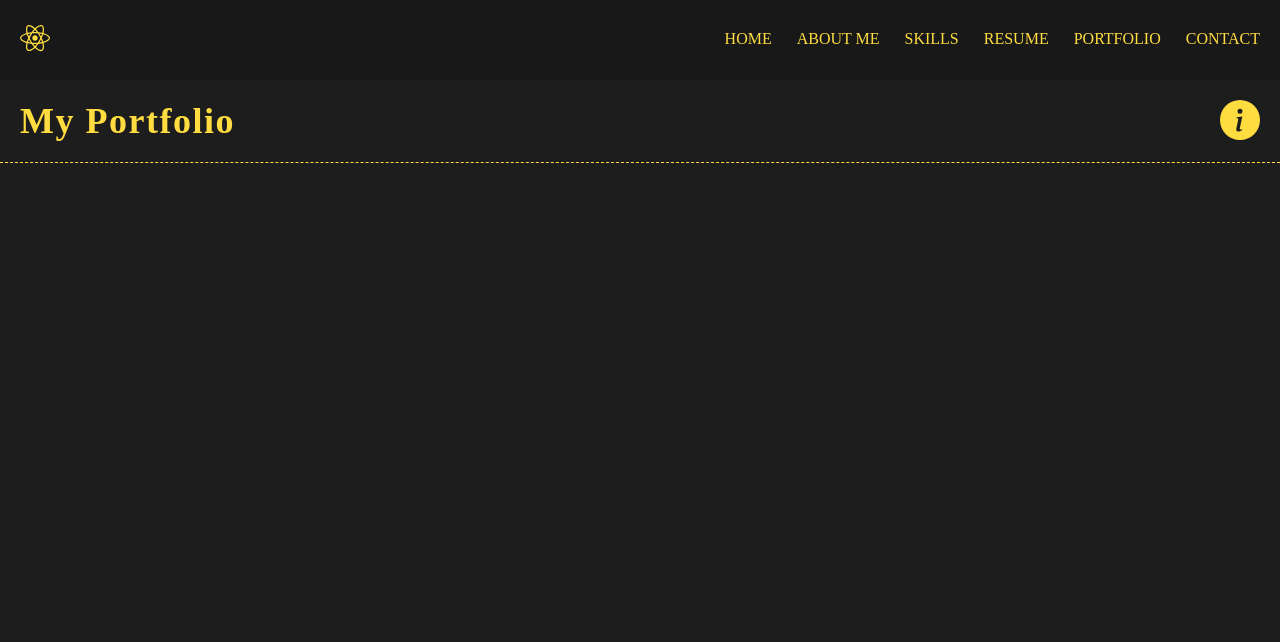
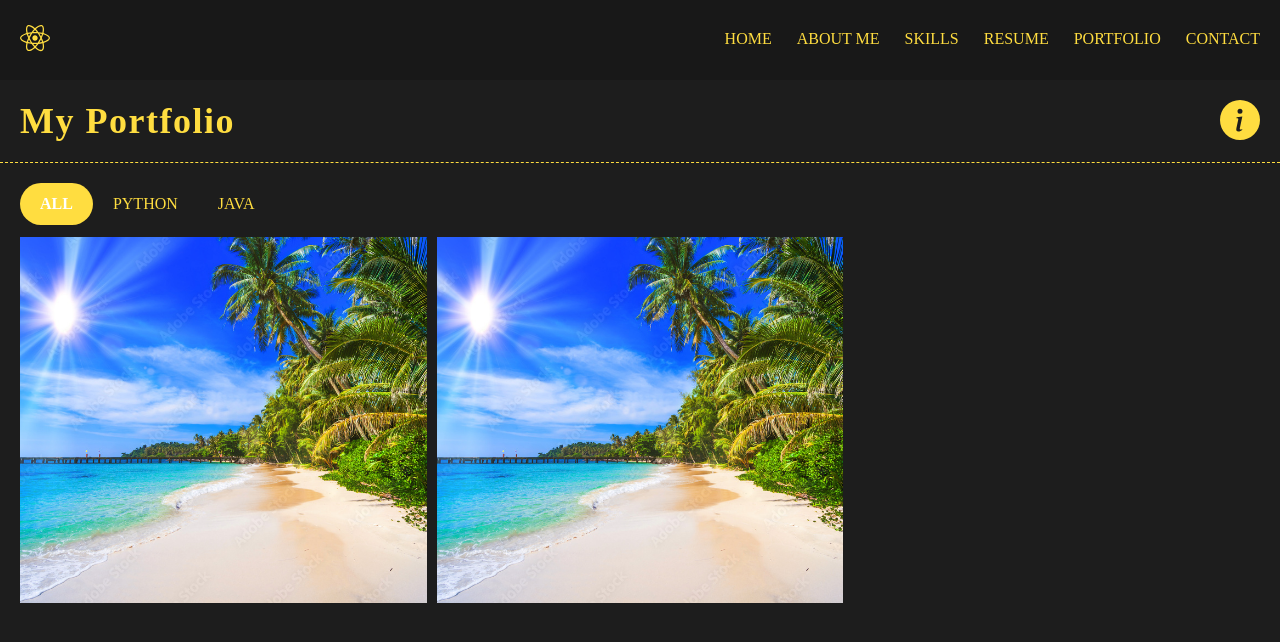
Before and after one commit to ssood123/Personal-Website, a React (Create React App) app: page /portfolio in a window 1280 px wide. Shown: the top 642 px of the page. Built offline with nearby package versions, Linux system fonts and the light colour scheme.

Commit message:
implemented skeleton of portfolio page

```diff
--- a/src/containers/portfolio/index.jsx
+++ b/src/containers/portfolio/index.jsx
@@ -1,14 +1,100 @@
-import React from "react";
+import React, { useState } from "react";
 import { BsInfoCircleFill } from "react-icons/bs";
 import PageHeaderContent from "../../components/pageHeaderContent";
+import image1 from "../../images/image1.jpg";
+import "./styles.scss";
 
 const Portfolio = () => {
-    return(
+    const [filteredValue, setFilteredValue] = useState(1);
+    const [hoveredValue, setHoveredValue] = useState(null);
+
+    const portfolioData = [
+        {
+            id: 2,
+            name: "Python App",
+            image: image1,
+            link: ''
+        },
+        {
+            id: 3,
+            name: "Java App",
+            image: image1,
+            link: ''
+        }
+    ];
+
+    const filterData = [
+        {
+            filterId: 1,
+            label: "All"
+        },
+        {
+            filterId: 2,
+            label: "Python"
+        },
+        {
+            filterId: 3,
+            label: "Java"
+        }
+    ];
+
+    const handleFilter = (currentId) => {
+        setFilteredValue(currentId);
+    }
+
+    const handleHover = (index) => {
+        setHoveredValue(index);
+    }
+
+    const filteredItems = filteredValue === 1 ? portfolioData : portfolioData.filter(item => item.id === filteredValue);
+    console.log("test", hoveredValue);
+    return (
         <section id="portfolio" className="portfolio">
             <PageHeaderContent
-                headerText = "My Portfolio"
-                icon = {<BsInfoCircleFill size={40} />}
+                headerText="My Portfolio"
+                icon={<BsInfoCircleFill size={40} />}
             />
+            <div className="portfolio__content">
+                <ul className="portfolio__content__filter">
+                    {
+                        filterData.map((item) => (
+                            <li className={item.filterId === filteredValue ? "active" : ""} key={item.filterId} onClick={() => handleFilter(item.filterId)}>
+                                {
+                                    item.label
+                                }
+
+                            </li>
+                        ))
+                    }
+                </ul>
+                <div className="portfolio__content__cards">
+                    {
+                        filteredItems.map((item, index) => (
+                            <div className="portfolio__content__cards__item"
+                                key={item.name}
+                                onMouseEnter={() => handleHover(index)}
+                                onMouseLeave={() => handleHover(null)}>
+                                <div className="portfolio__content__cards__item__img-wrapper">
+                                    <a>
+                                        <img src={item.image} />
+                                    </a>
+                                </div>
+                                <div className="overlay">
+                                    {
+                                        index === hoveredValue && (
+                                            <div>
+                                                <p>{item.name}</p>
+                                                <button>Visit</button>
+                                            </div>
+                                        )
+                                    }
+                                </div>
+                            </div>
+                        ))
+                    }
+
+                </div>
+            </div>
         </section>
     )
 }
--- a/src/containers/portfolio/styles.scss
+++ b/src/containers/portfolio/styles.scss
@@ -0,0 +1,147 @@
+.portfolio{
+    &__content{
+        padding: 20px;
+        width: 100%;
+
+        &__filter{
+            display: inline-block;
+            margin: 0 auto;
+            padding-bottom: 0px;
+
+            li{
+                font-size: 16px;
+                display: inline-block;
+                cursor: pointer;
+                position: relative;
+                color: var(--yellow-theme-main-color);
+                text-transform: uppercase;
+                padding: 12px 20px;
+                overflow: hidden;
+                transition: all 0.5s ease;
+
+                &.active{
+                    background: var(--yellow-theme-main-color);
+                    color: var(--yellow-theme-sub-text-color);
+                    font-weight: 600;
+                    border-radius: 25px;
+                }
+            }
+        }
+
+        &__cards{
+            display: grid;
+            grid-template-columns: repeat(3, 1fr);
+            grid-auto-rows: auto;
+            gap: 1rem;
+            margin-top: 10px;
+
+            &__item{
+                height: 366px;
+                cursor: pointer;
+                position: relative;
+
+                &:hover .overlay{
+                    opacity: 1;
+                }
+
+                &__img-wrapper{
+                    height: 100%;
+
+                    a{
+                        height: 100%;
+
+                        img{
+                            height: inherit;
+                            object-fit: cover;
+                            width: 100%;
+                        }
+                    }
+
+                }
+
+                .overlay{
+                    position: absolute;
+                    top: 0;
+                    bottom: 0;
+                    right: 0;
+                    left: 0;
+                    height: 100%;
+                    width: 100%;
+                    opacity: 0;
+                    transition: 0.5s ease;
+                    background-color: var(--yellow-theme-main-color);
+
+                    div{
+                        position: absolute;
+                        top: 50%;
+                        left: 50%;
+                        transform: translate(-50%, -50%);
+                        text-align: center;
+
+                        p{
+                            color: black;
+                            margin: 0px;
+                            font-size: 4rem;
+                            position: relative;
+                            overflow: hidden;
+                            white-space: nowrap;
+                            animation: typingEffect 1s steps(30, end);
+                        }
+
+                        button{
+                            cursor: pointer;
+                            margin-top: 16px;
+                            padding: 10px 70px;
+                            font-size: 2rem;
+                            background: transparent;
+                            color: black;
+                            border: 1.5px solid black;
+                            border-radius: 4px;
+                            font-weight: 500;
+                        }
+                    }
+                }
+            }
+        }
+    }
+}
+
+@keyframes typingEffect {
+    from{
+        width: 0;
+    }
+
+    to{
+        width: 100%;
+    }
+}
+
+@media only screen and (max-width: 480px){
+    .portfolio__content__filter > li{
+        font-size: 11px;
+    }
+
+    .portfolio__content__cards{
+        grid-template-columns: repeat(1, 1fr);
+    }
+}
+
+@media only screen and (min-width: 480px) and (max-width: 767px){
+    .portfolio__content__filter > li{
+        font-size: 14px;
+    }
+
+    .portfolio__content__cards{
+        grid-template-columns: repeat(2, 1fr);
+
+        &__item{
+            .overlay{
+                div > p{
+                    font-size: 2.5rem;
+                }
+            }
+        }
+    }
+
+
+}
```
Also changed, not shown: src/images/image1.jpg (added).
